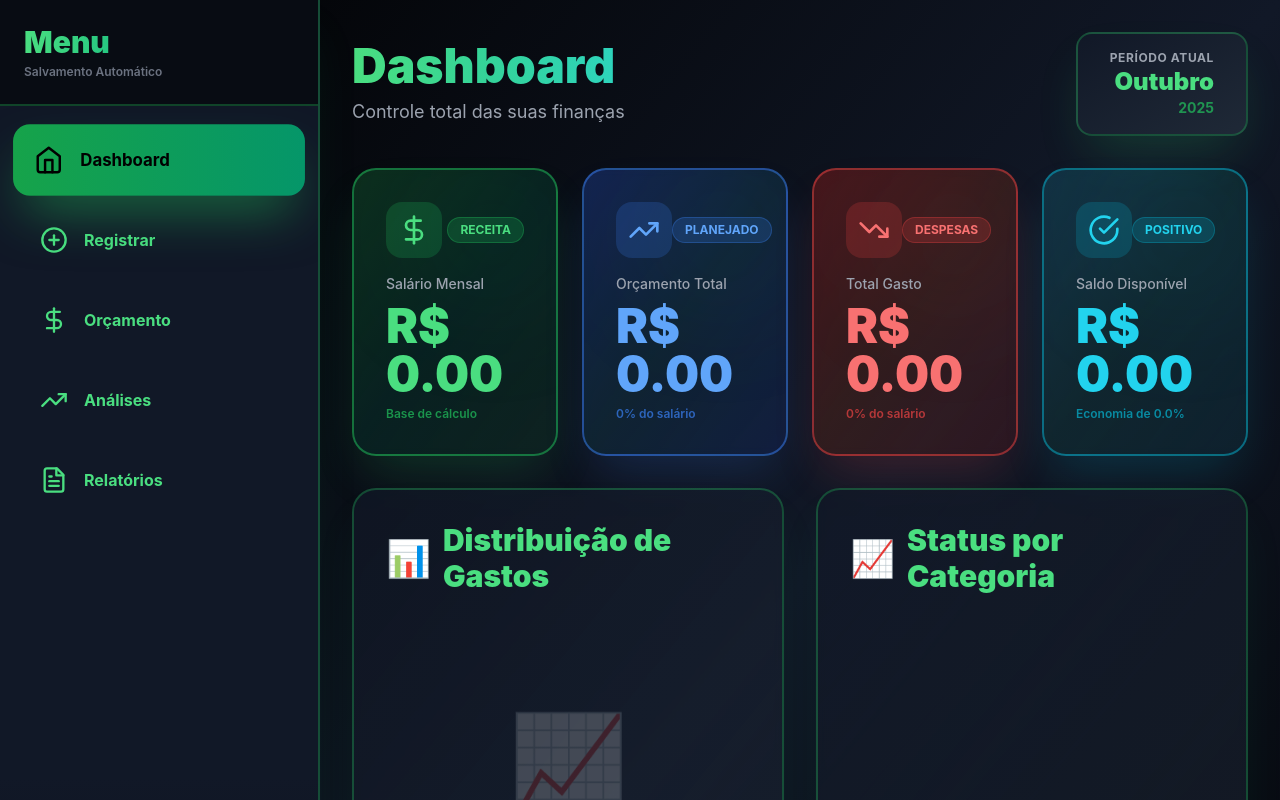
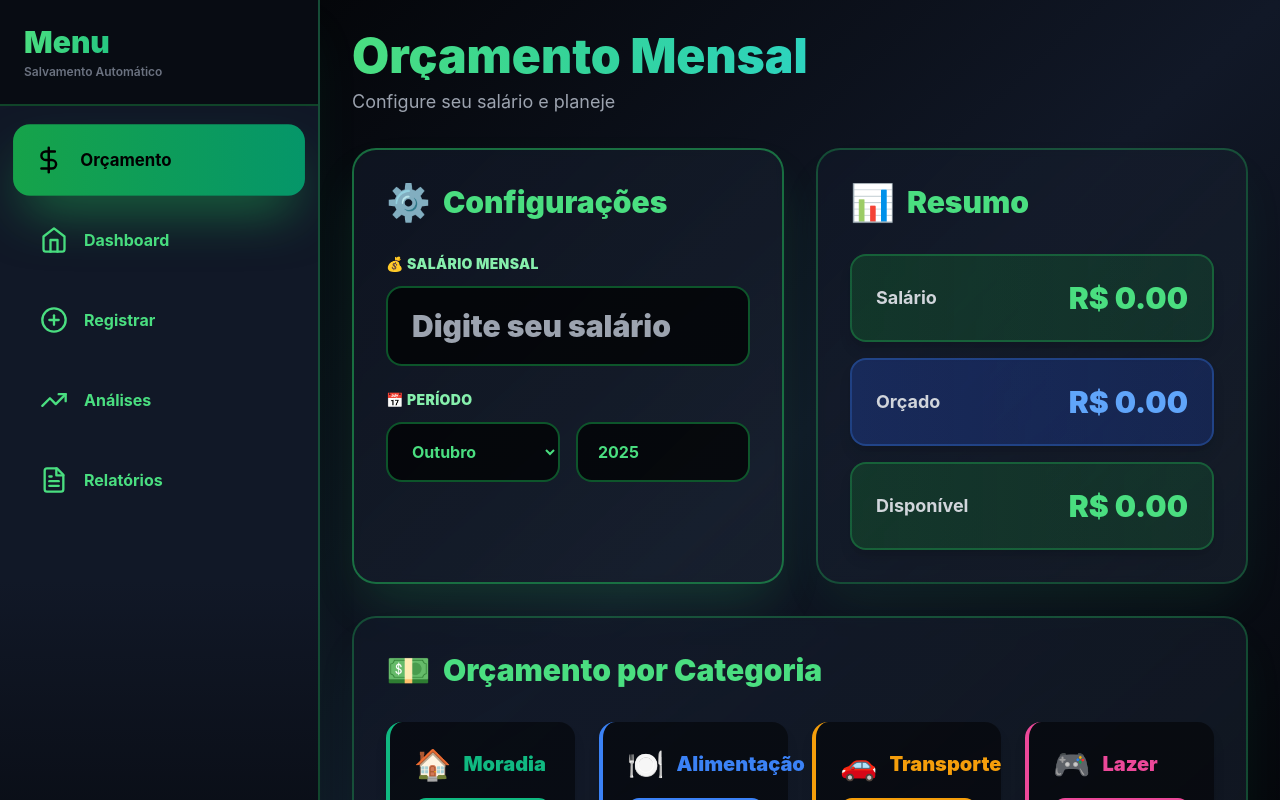
Before and after one commit to gustavocorreialima/controle-financeiro, a React (Vite) app: page / in a window 1280 px wide. Shown: the top 800 px of the page. Built offline with nearby package versions, Linux system fonts and the light colour scheme; the HTML template or start-up script is replaced by a standard one.

Commit message:
Paginas Organizadas

```diff
--- a/src/App.jsx
+++ b/src/App.jsx
@@ -3,7 +3,7 @@ import { PieChart, Pie, Cell, BarChart, Bar, XAxis, YAxis, CartesianGrid, Toolti
 import { Home, FileText, DollarSign, TrendingUp, PlusCircle, Menu, X, AlertCircle, CheckCircle, TrendingDown, Save } from 'lucide-react';
 
 export default function ControleFinanceiro() {
-  const [paginaAtual, setPaginaAtual] = useState('dashboard');
+  const [paginaAtual, setPaginaAtual] = useState('orcamento');
   const [menuAberto, setMenuAberto] = useState(false);
   const [salario, setSalario] = useState('');
   const [mesSelecionado, setMesSelecionado] = useState(new Date().getMonth());
@@ -42,9 +42,9 @@ export default function ControleFinanceiro() {
   ];
 
   const menuItems = [
+    { id: 'orcamento', label: 'Orçamento', icon: DollarSign },
     { id: 'dashboard', label: 'Dashboard', icon: Home },
     { id: 'registro', label: 'Registrar', icon: PlusCircle },
-    { id: 'orcamento', label: 'Orçamento', icon: DollarSign },
     { id: 'analises', label: 'Análises', icon: TrendingUp },
     { id: 'relatorios', label: 'Relatórios', icon: FileText }
   ];
@@ -1032,9 +1032,9 @@ export default function ControleFinanceiro() {
       </button>
 
       <div className="flex-1 p-4 md:p-6 lg:p-8 lg:p-10 overflow-y-auto custom-scrollbar pt-16 lg:pt-8">
+        {paginaAtual === 'orcamento' && renderOrcamento()}
         {paginaAtual === 'dashboard' && renderDashboard()}
         {paginaAtual === 'registro' && renderRegistro()}
-        {paginaAtual === 'orcamento' && renderOrcamento()}
         {paginaAtual === 'analises' && renderAnalises()}
         {paginaAtual === 'relatorios' && renderRelatorios()}
       </div>
```
